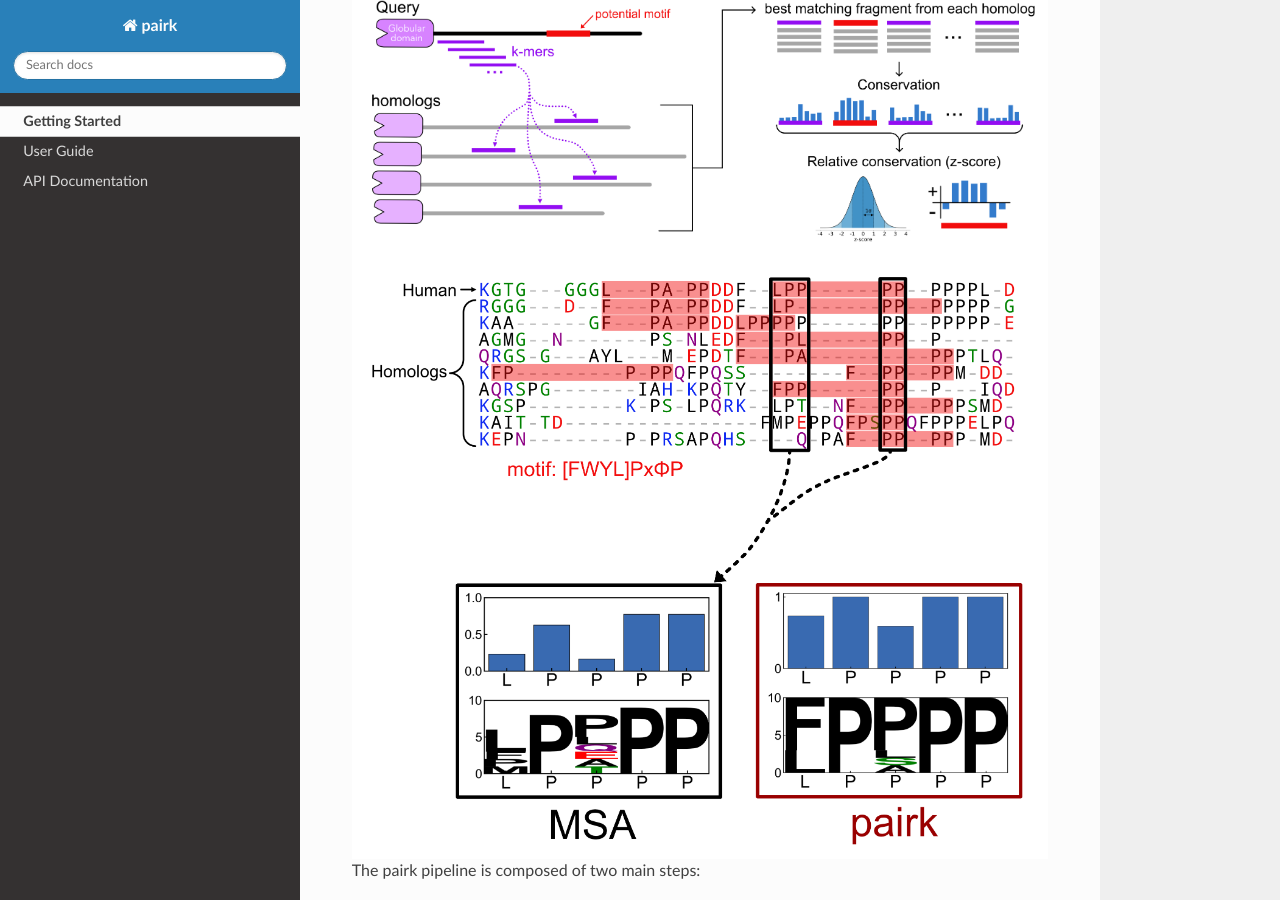
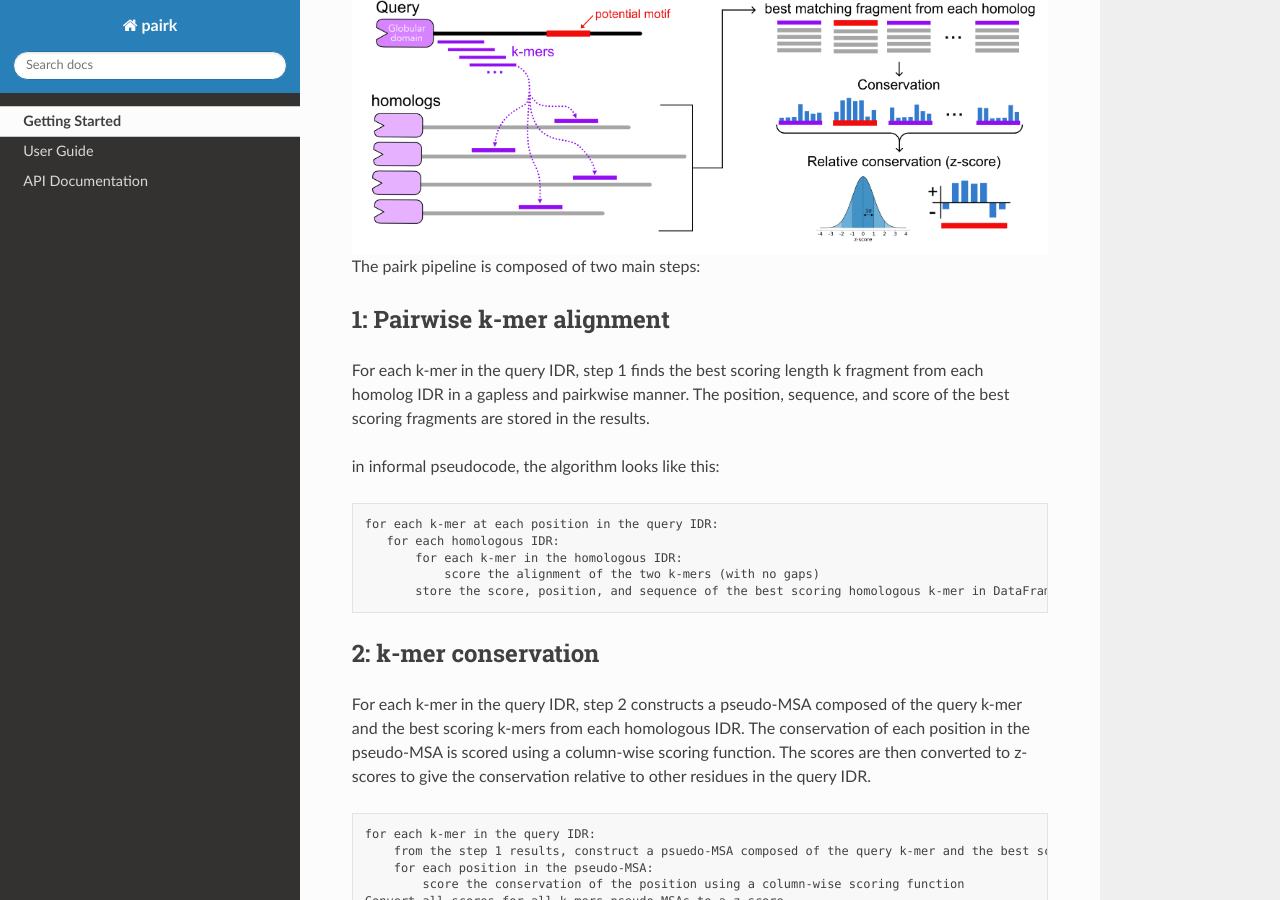
Before and after one commit to jacksonh1/pairk, a Sphinx documentation site: the page built from docs/getting_started.rst, in a window 1280 px wide and 900 px high, scrolled down 655 px. Built offline with Sphinx 7.4.7 and the Read the Docs theme 2.0.0, drawn with Linux system fonts in a browser that asks for light colours; the version number could not be read and is left out.

Commit message:
updated docs

```diff
--- a/docs/getting_started.rst
+++ b/docs/getting_started.rst
@@ -29,9 +29,9 @@
 
 
 
-.. image:: ./images/f1-example_MSA_problems.png
-    :align: center
-    :width: 800
+.. .. image:: ./images/f1-example_MSA_problems.png
+..     :align: center
+..     :width: 800
 
 
 The pairk pipeline is composed of two main steps:
```
